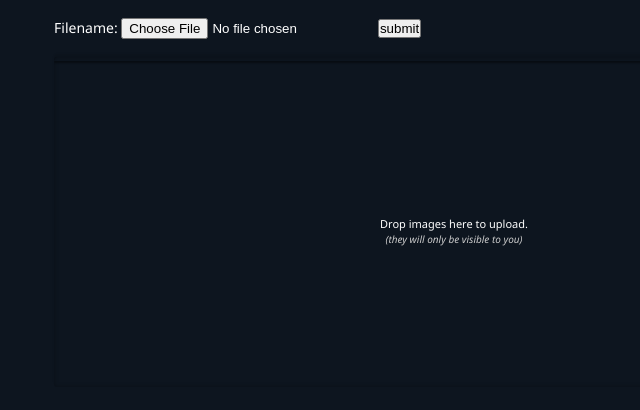
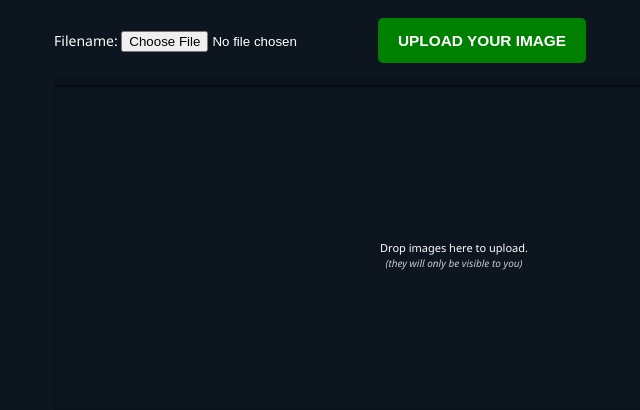
Before and after one commit to peterrobie/GPS-Nav, a PHP site: page / in a window 1280 px wide. Shown: the part 1367-1777 px from the top of the page, without its empty margins (186-826 px from the left). Run offline with PHP 8.4, Linux system fonts and the light colour scheme; some libraries are stand-ins or nearby versions.

Commit message:
Update to the dropbox

```diff
--- a/css/styles.css
+++ b/css/styles.css
@@ -1,27 +1,15 @@
 /*-------------------------
 	Simple reset
 --------------------------*/
-
-
-
-*{
-	margin:0;
-	padding:0;
-}
-
-
+*{margin:0;padding:0;}
 
 /*-------------------------
 	General Styles
 --------------------------*/
-
-
-
 html{
 	/* background:url('../img/background_tile_2.jpg'); */
 	min-height:100%;
 	position:relative;
-
 }
 
 body{
@@ -44,14 +32,9 @@ header, footer{
 	display:block;
 }
 
-
-
 /*-------------------------
 	Header Styles
 --------------------------*/
-
-
-
 header{
 	/* background:url('../img/background_tile_1.jpg'); */
 	width: 800px;
@@ -62,8 +45,7 @@ header{
 	border-bottom-left-radius: 10px;
 }
 
-header:before,
-#dropbox:before{
+header:before,#dropbox:before{
 	display: block;
 	content:'';
 	height:4px;
@@ -75,7 +57,6 @@ header:before,
 	box-shadow:0 2px 2px rgba(0,0,0,0.4);
 }
 
-
 h1{
 	/* background:url('../img/logo.jpg') no-repeat top center; */
 	height:92px;
@@ -84,17 +65,11 @@ h1{
 	text-align: center;
 }
 
-
-
 /*-------------------------
 	Dropbox Element
 --------------------------*/
-
-
-
 #dropbox{
 	/* background:url('../img/background_tile_3.jpg'); */
-
 	border-radius:3px;
 	position: relative;
 	margin:0px auto 25px;
@@ -102,7 +77,6 @@ h1{
 	overflow: hidden;
 	padding-bottom: 40px;
     width: 800px;
-
 	box-shadow:0 0 4px rgba(0,0,0,0.3) inset,0 -3px 2px rgba(0,0,0,0.1);
 }
 
@@ -123,14 +97,9 @@ h1{
 	border-radius:3px 3px 0 0;
 }
 
-
-
 /*-------------------------
 	Image Previews
 --------------------------*/
-
-
-
 #dropbox .preview{
 	width:245px;
 	height: 215px;
@@ -167,15 +136,9 @@ h1{
 #dropbox .preview.done .uploaded{
 	display: block;
 }
-
-
-
 /*-------------------------
 	Progress Bars
 --------------------------*/
-
-
-
 #dropbox .progressHolder{
 	position: absolute;
 	background-color:#252f38;
@@ -183,7 +146,6 @@ h1{
 	width:100%;
 	left:0;
 	bottom: 0;
-
 	box-shadow:0 0 2px #000;
 }
 
@@ -193,9 +155,7 @@ h1{
 	height:100%;
 	left:0;
 	width:0;
-
 	box-shadow: 0 0 1px rgba(255, 255, 255, 0.4) inset;
-
 	-moz-transition:0.25s;
 	-webkit-transition:0.25s;
 	-o-transition:0.25s;
@@ -206,14 +166,17 @@ h1{
 	width:100% !important;
 }
 
+/* BUTTONS */
+.button{padding:5px 20px;font-weight:bold;height:45px;border:none;text-transform:uppercase;font-size:1.1em;cursor:pointer;}
 
+.rnd5{border-radius:5px;}
+
+.wht{color:#fff;}
+.green{background-color:green;}
 
 /*----------------------------
 	The Footer
 -----------------------------*/
-
-
-
 footer{
 	display:block;
 	background-color: #151517;
--- a/gps_js/script.js
+++ b/gps_js/script.js
@@ -9,7 +9,7 @@ $(function(){
 
 		maxfiles: 5,
     	maxfilesize: 2,
-		url: '/test_bed/post_file.php',
+		url: './post_file.php',
 
 		uploadFinished:function(i,file,response){
 			$.data(file).addClass('done');
--- a/index.php
+++ b/index.php
@@ -12,7 +12,6 @@
 	    <script src="gps_js/script.js"></script><!-- The main script file -->
 	    <script src="gps_js/jquery.exif.js"></script>
 		<script type="text/javascript">
-			/* File listing */
 
 			$(document).ready(function(){
 
@@ -168,8 +167,8 @@
 				<article>
 					<form id="submitGPSImage" action="fileUploadProcess.php" method="post" enctype="multipart/form-data">
 						<label for="gpsImage">Filename:</label>
-						<input type="file" name="gpsImage" id="gpsImage" />
-						<input id="submit" type="submit" name="submit" value="submit" />
+						<input type="file" name="gpsImage" id="gpsImage" class="" />
+						<input id="submit" type="submit" name="submit" value="Upload your image" class="button wht rnd5 green" />
 					</form>
 				</article>
 			</section>
```
Also changed, not shown: post_file.php (+0 -8 lines).
